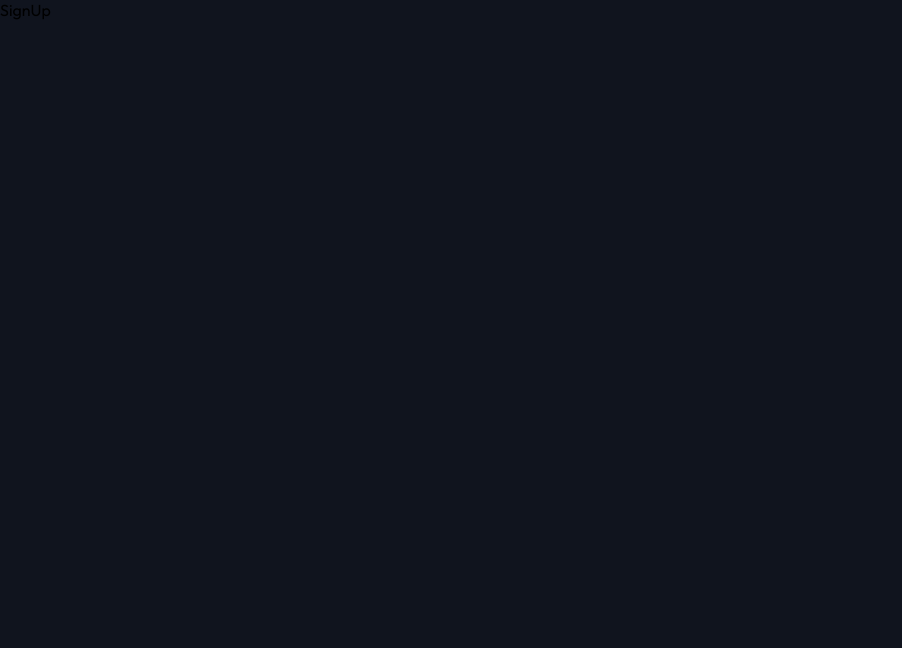
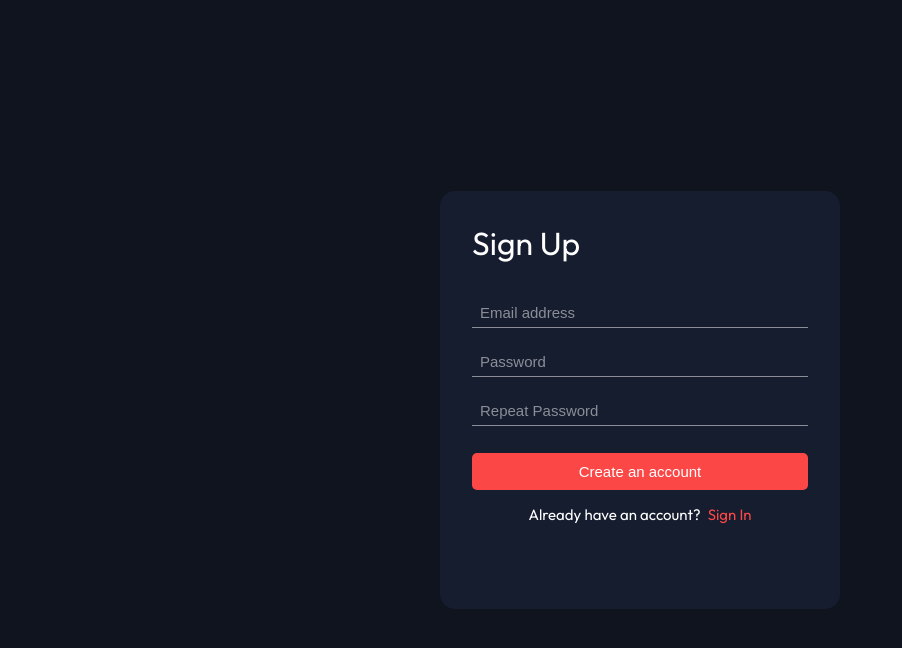
Before and after one commit to MorganBare/Entertainment-App, a React (Create React App) app in the folder frontend/: page / in a window 1280 px wide. Shown: the top 648 px of the page, without its empty margins (0-902 px from the left). Built offline with nearby package versions, Linux system fonts and the light colour scheme.

Commit message:
Created Signup component
Have a good look through the styled comps for this file. Some of the css that is needed I had to google.

```diff
--- a/frontend/src/Components/Form/SignUp/SignUp.jsx
+++ b/frontend/src/Components/Form/SignUp/SignUp.jsx
@@ -1,7 +1,43 @@
 import React from "react";
+import { Link } from "react-router-dom";
+import {
+  Wrapper,
+  Container,
+  Input_Container,
+  Form,
+  Header,
+  Form_Input,
+  Form_Button,
+  Form_Text,
+} from "../Form.styled";
 
 const SignUp = () => {
-  return <div>SignUp</div>;
+  return (
+    <Wrapper>
+      <Container>
+        <Header>Sign Up</Header>
+        <Form>
+          <Input_Container>
+            <Form_Input placeholder="Email address" type="email" required />
+          </Input_Container>
+
+          <Input_Container>
+            <Form_Input placeholder="Password" type="password" required />
+          </Input_Container>
+
+          <Input_Container>
+            <Form_Input placeholder="Repeat Password" required />
+          </Input_Container>
+
+          <Form_Button type="submit">Create an account </Form_Button>
+
+          <Form_Text>
+            Already have an account? <a to="/sign-in">Sign In</a>
+          </Form_Text>
+        </Form>
+      </Container>
+    </Wrapper>
+  );
 };
 
 export default SignUp;
```
